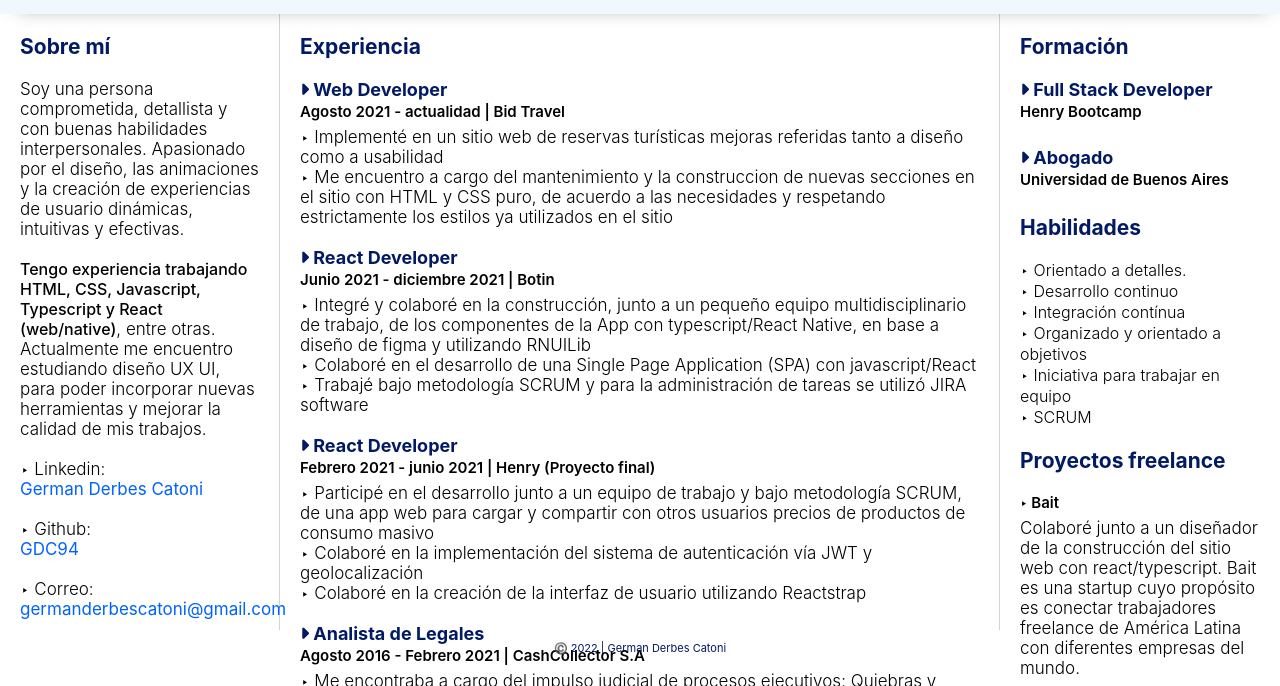
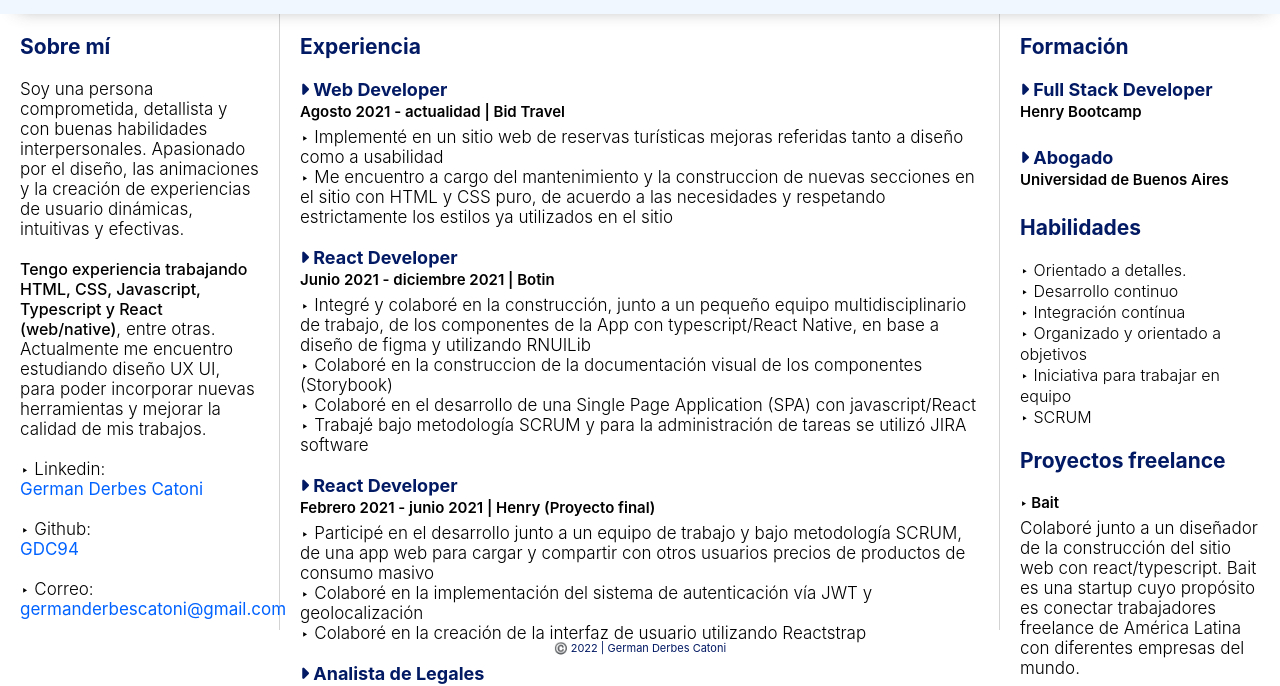
Before and after one commit to GDC94/my-cv, a plain HTML site: page index.html in a window 1280 px wide. Shown: the part 114-800 px from the top of the page. Drawn offline with Linux system fonts and the light colour scheme.

Commit message:
channges

```diff
--- a/index.html
+++ b/index.html
@@ -77,6 +77,7 @@
                     los
                     componentes de la App con typescript/React Native, en base a diseño de figma y utilizando RNUILib
                 </p>
+                <p>‣ Colaboré en la construccion de la documentación visual de los componentes (Storybook)</p>
                 <p>‣ Colaboré en el desarrollo de una Single Page Application (SPA) con javascript/React</p>
                 <p>‣ Trabajé bajo metodología SCRUM y para la administración de tareas se utilizó JIRA software</p>
 
```
